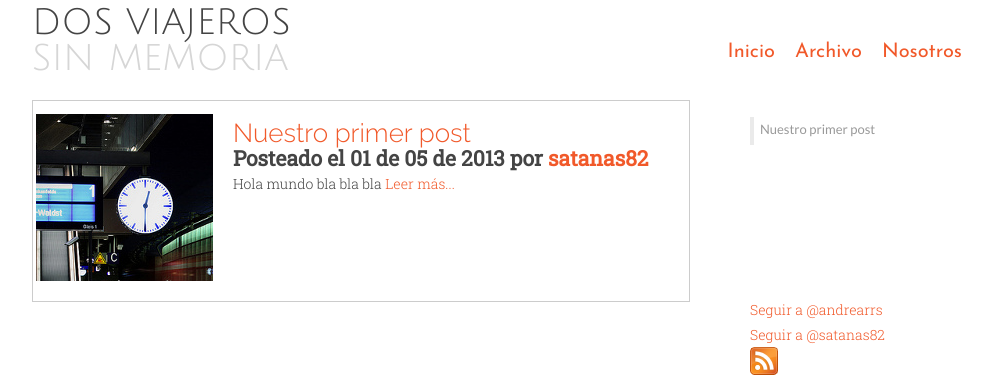
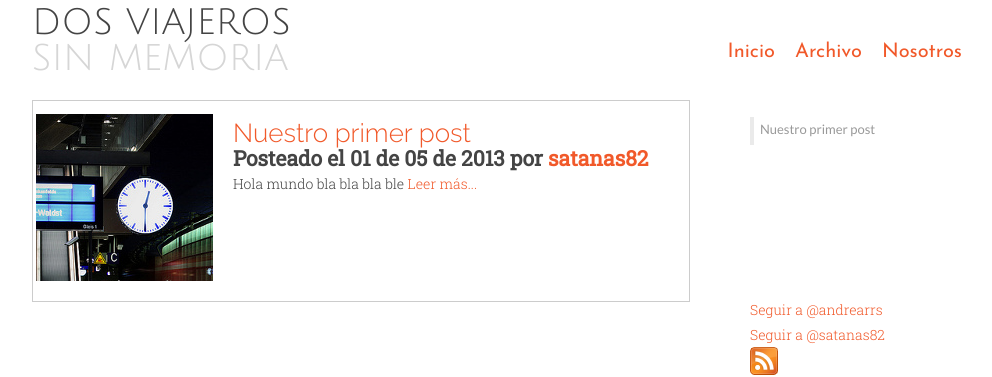
Before and after one commit to satanas/dosviajeros, a Jekyll site: the page built from index.html, in a window 1280 px wide. Shown: the top 377 px of the page, without its empty margins (138-1130 px from the left). Built offline with Jekyll 4.4.1, drawn with Linux system fonts in a browser that asks for light colours; Markdown is read by kramdown in place of the engine named in the settings; comment, search, counter and statistics services are not loaded.

Commit message:
Dummy change

```diff
--- a/index.html
+++ b/index.html
@@ -11,7 +11,7 @@ title: Dos viajeros sin memoria
         <div class="body">
             <h1><a href="{{ post.url }}">{{ post.title }}</a></h1>
             <h2>Posteado el {{ post.date | date: "%d de %m de %Y" }} por <a href="http://twitter.com/{{ post.author_twitter }}">{{ post.author_twitter }}</a></h2>
-            <p>Hola mundo bla bla bla <a class="read-more" href="{{ post.url }}">Leer más...</a></p>
+            <p>Hola mundo bla bla bla ble <a class="read-more" href="{{ post.url }}">Leer más...</a></p>
         </div>
         <div class="clearfix"></div>
     </div>
```
